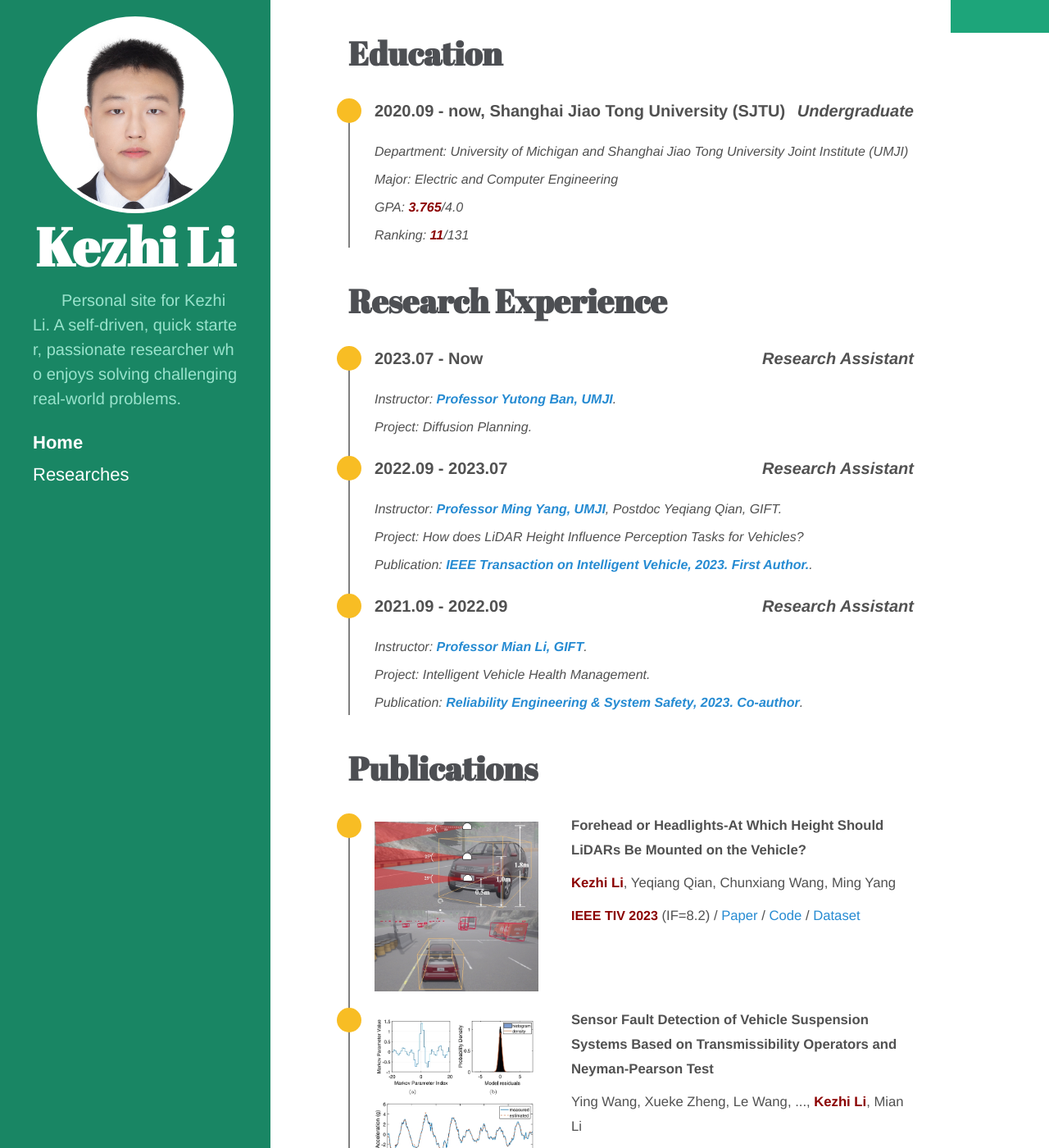
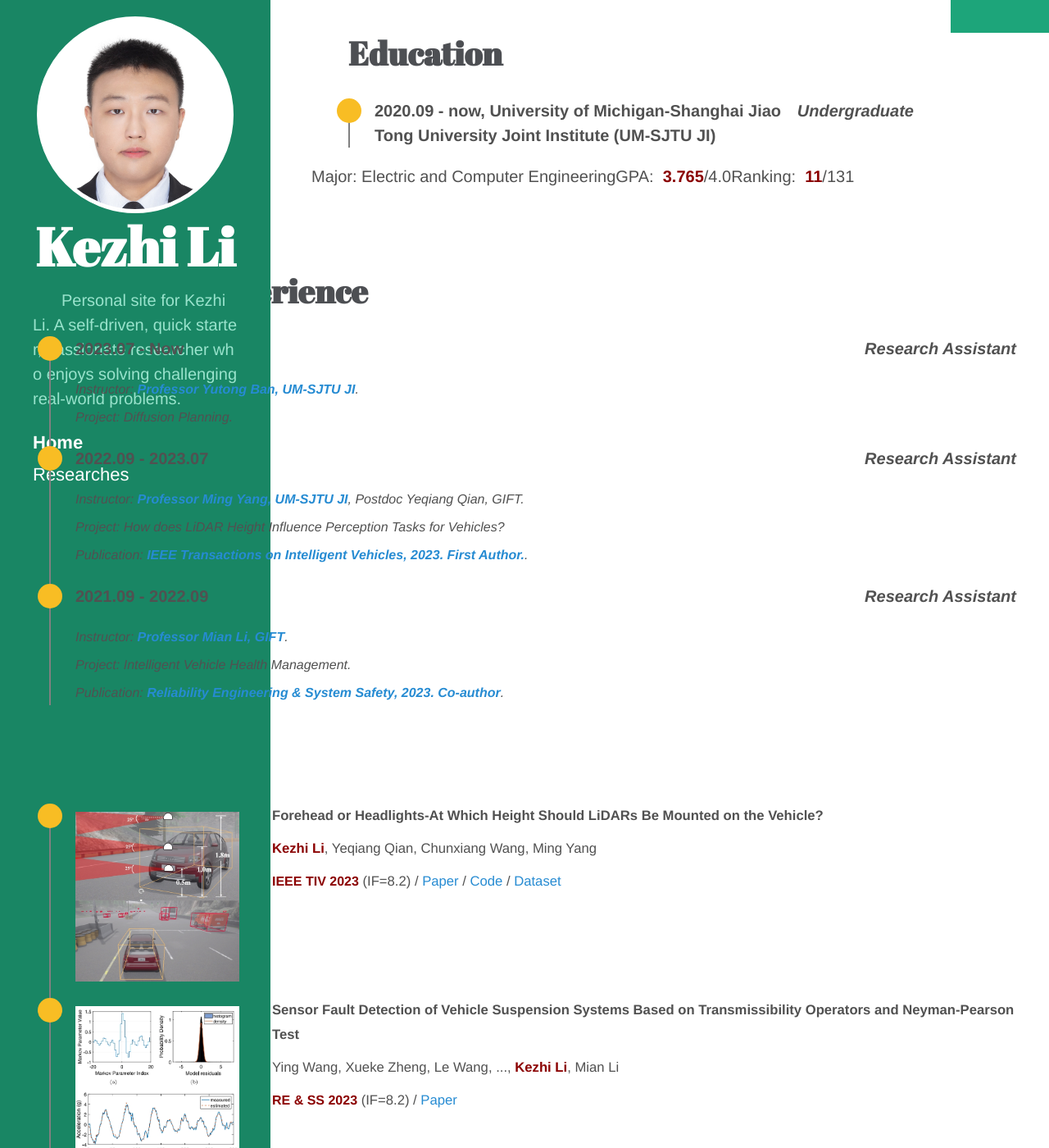
Before and after one commit to little-black-sjtu/likezhi.github.io, a Jekyll site: the page built from index.html, in a window 1280 px wide and 1400 px high. Shown: the whole window at 82% size. Built offline with Jekyll 4.4.1, drawn with Linux system fonts in a browser that asks for light colours; Markdown is read by kramdown in place of the engine named in the settings; some of the changed text lies outside the part shown.

Commit message:
fix: change some bugs

```diff
--- a/index.html
+++ b/index.html
@@ -10,10 +10,8 @@
               <ul class="timeline">
                 <li>
                   <div class="firstline">
-                    <span class="left">2020.09 - now, Shanghai Jiao Tong University (SJTU)</span> <span class="right">Undergraduate</span>
+                    <span class="left">2020.09 - now, University of Michigan-Shanghai Jiao Tong University Joint Institute (UM-SJTU JI) </span> <span class="right">Undergraduate</span>
                   </div>
-                  <div class="normalcontent">
-                    Department: University of Michigan and Shanghai Jiao Tong University Joint Institute (UMJI)
                   </div>
                   <div class="normalcontent">
                     Major: Electric and Computer Engineering
@@ -43,7 +41,7 @@
                     <span class="left">2023.07 - Now</span> <span class="right">Research Assistant</span>
                   </div>
                   <div class="normalcontent">
-                    Instructor:&nbsp;<a href="https://people.csail.mit.edu/yban/index.html" target="_blank">Professor Yutong Ban, UMJI</a>.
+                    Instructor:&nbsp;<a href="https://people.csail.mit.edu/yban/index.html" target="_blank">Professor Yutong Ban, UM-SJTU JI</a>.
                   </div>
                   <div class="normalcontent">
                     Project: Diffusion Planning.
@@ -54,13 +52,13 @@
                     <span class="left">2022.09 - 2023.07</span> <span class="right">Research Assistant</span>
                   </div>
                   <div class="normalcontent">
-                    Instructor:&nbsp;<a href="https://www.ji.sjtu.edu.cn/about/faculty-staff/faculty-directory/faculty-detail/145/" target="_blank">Professor Ming Yang, UMJI</a>, Postdoc Yeqiang Qian, GIFT.
+                    Instructor:&nbsp;<a href="https://www.ji.sjtu.edu.cn/about/faculty-staff/faculty-directory/faculty-detail/145/" target="_blank">Professor Ming Yang, UM-SJTU JI</a>, Postdoc Yeqiang Qian, GIFT.
                   </div>
                   <div class="normalcontent">
                     Project: How does LiDAR Height Influence Perception Tasks for Vehicles?
                   </div>
                   <div class="normalcontent">
-                    Publication:&nbsp;<a href="#sensor_fault_detection">IEEE Transaction on Intelligent Vehicle, 2023. First Author.</a>.
+                    Publication:&nbsp;<a href="#sensor_fault_detection">IEEE Transactions on Intelligent Vehicles, 2023. First Author.</a>.
                   </div>
                 </li>
                 <li>
@@ -148,10 +146,24 @@
                     </div>
                     <div class="bar"></div>
                     <div class="name">
-                      <strong>National Scholarship</strong>
+                      <strong>National Scholarship(1%)</strong>
                     </div>
                     <div class="level">
                       Chinese Ministry of Education
+                    </div>
+                  </div>
+                </li>
+                <li>
+                  <div class="price">
+                    <div class="time">
+                      2023.09
+                    </div>
+                    <div class="bar"></div>
+                    <div class="name">
+                      <strong>John Wu & Jane Sun Excellence Scholarship (1%)</strong>
+                    </div>
+                    <div class="level">
+                      UM-SJTU JI
                     </div>
                   </div>
                 </li>
@@ -207,7 +219,7 @@
                       John Wu & Jane Sun Merit Scholarship
                     </div>
                     <div class="level">
-                      UMJI
+                      UM-SJTU JI
                     </div>
                   </div>
                 </li>
--- a/public/css/self-defined.css
+++ b/public/css/self-defined.css
@@ -118,7 +118,7 @@
 .timeline .price {
   display: flex;
   margin-bottom: 1rem;
-  font-size: smaller;
+  font-size: medium;
 }
 
 .timeline .price .name {
```
